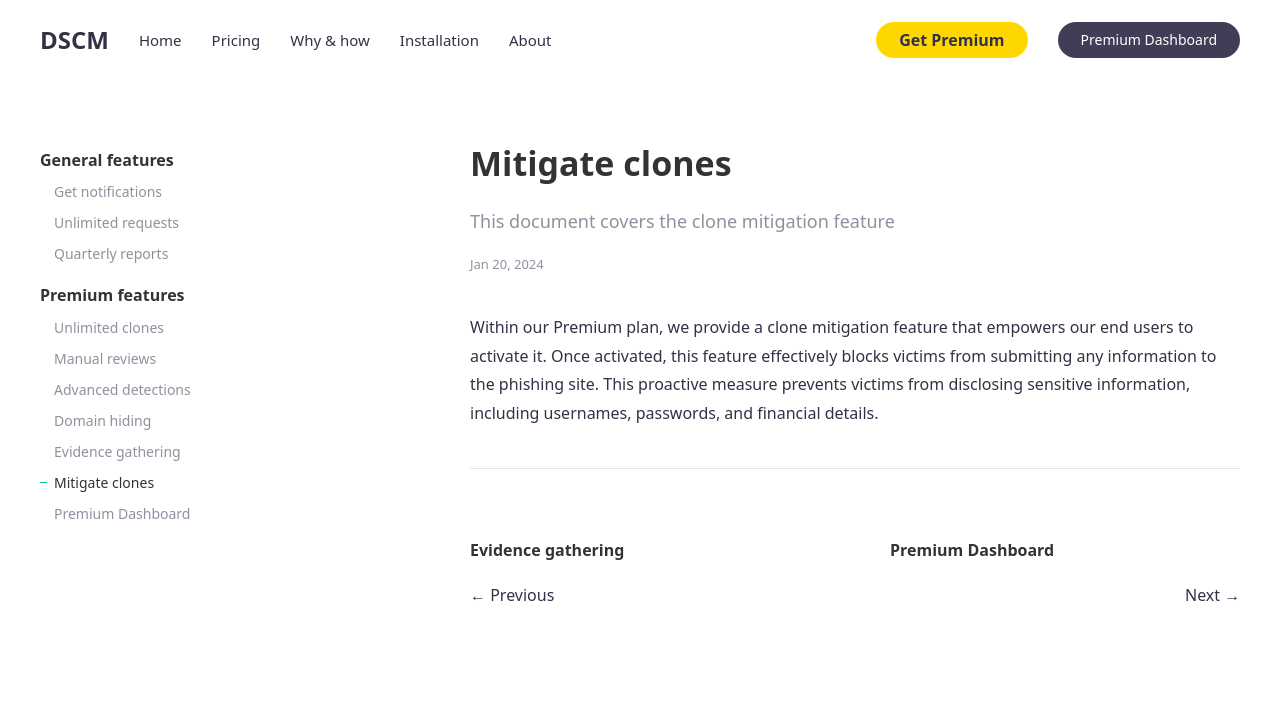
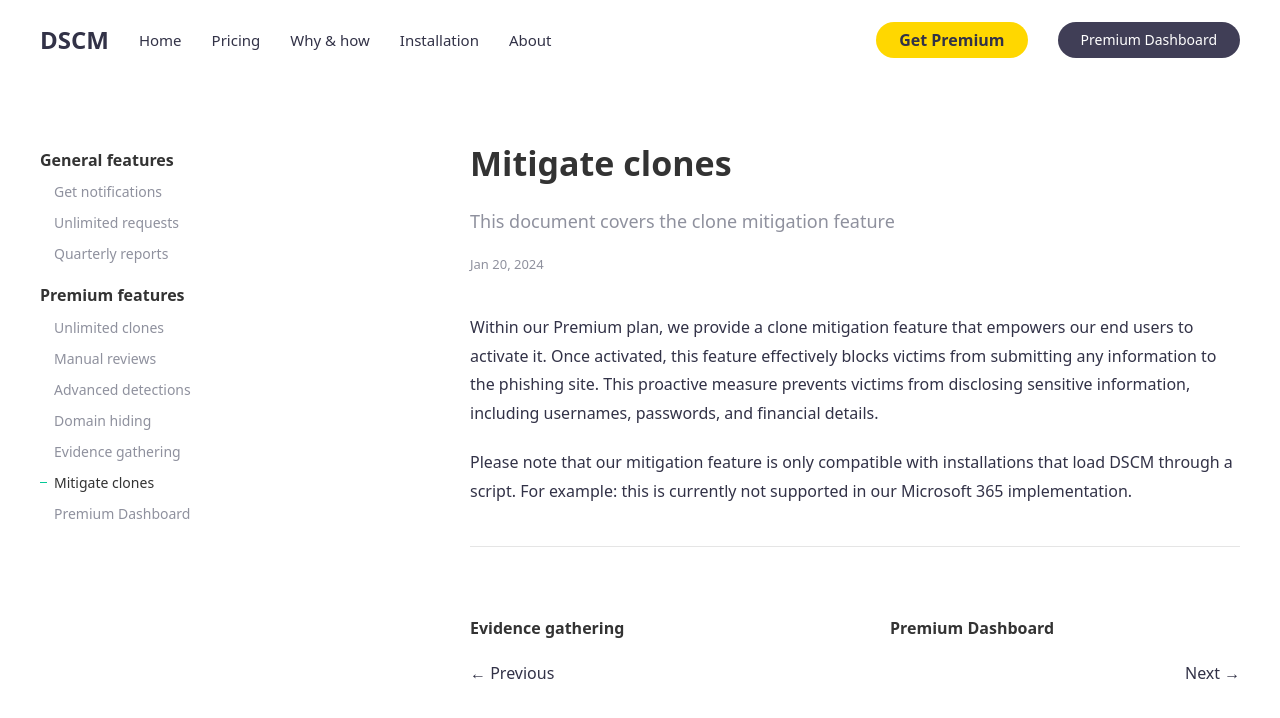
Before and after one commit to didsomeonecloneme/didsomeonecloneme.github.io, a Jekyll site: the page built from _docs/mitigation.md, in a window 1280 px wide. Shown: the top 718 px of the page. Built offline with Jekyll 4.4.1, drawn with Linux system fonts in a browser that asks for light colours.

Commit message:
Update mitigation.md

```diff
--- a/_docs/mitigation.md
+++ b/_docs/mitigation.md
@@ -5,3 +5,5 @@ tags: [mitigation]
 ---
 
 Within our Premium plan, we provide a clone mitigation feature that empowers our end users to activate it. Once activated, this feature effectively blocks victims from submitting any information to the phishing site. This proactive measure prevents victims from disclosing sensitive information, including usernames, passwords, and financial details.
+
+Please note that our mitigation feature is only compatible with installations that load DSCM through a script. For example: this is currently not supported in our Microsoft 365 implementation.
```
